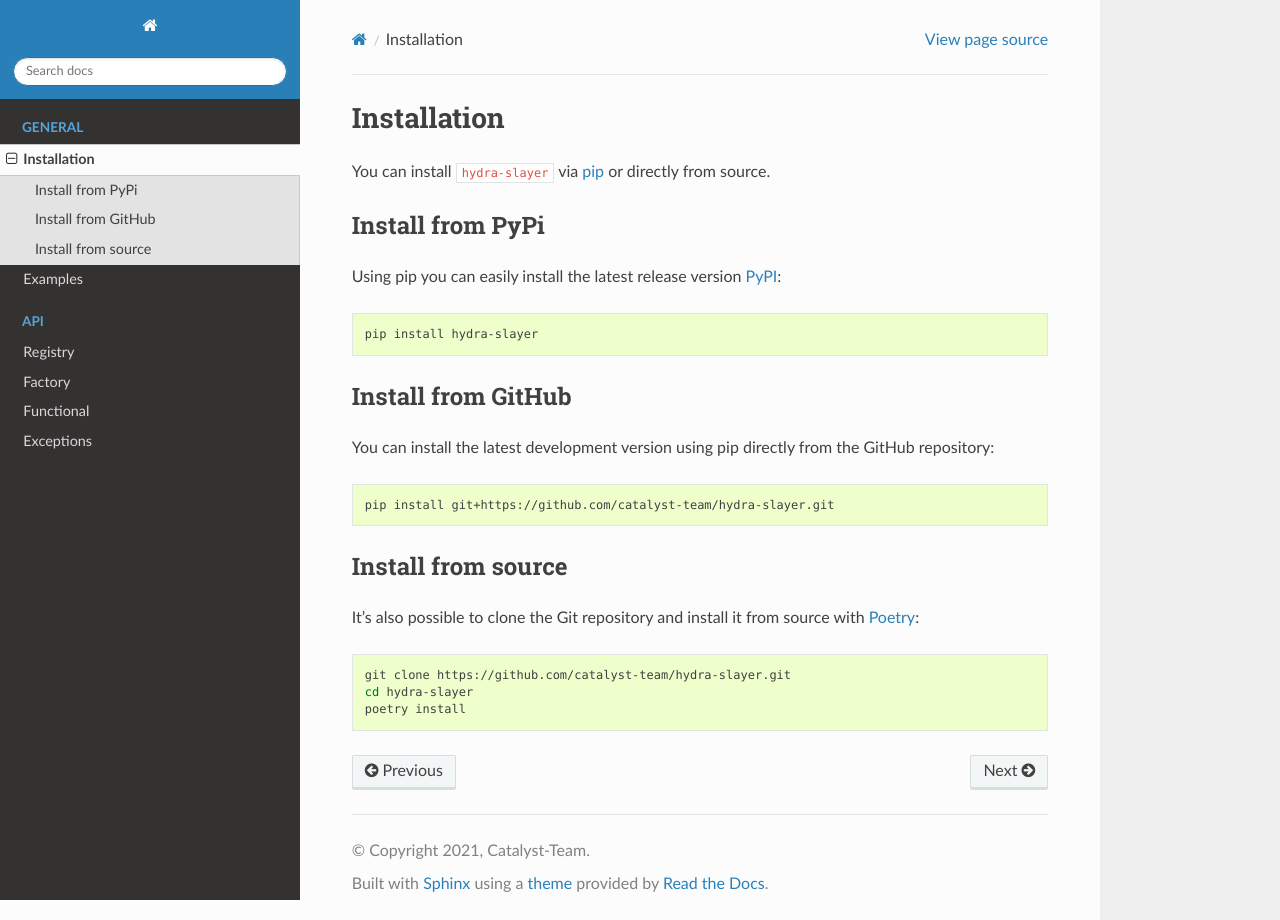
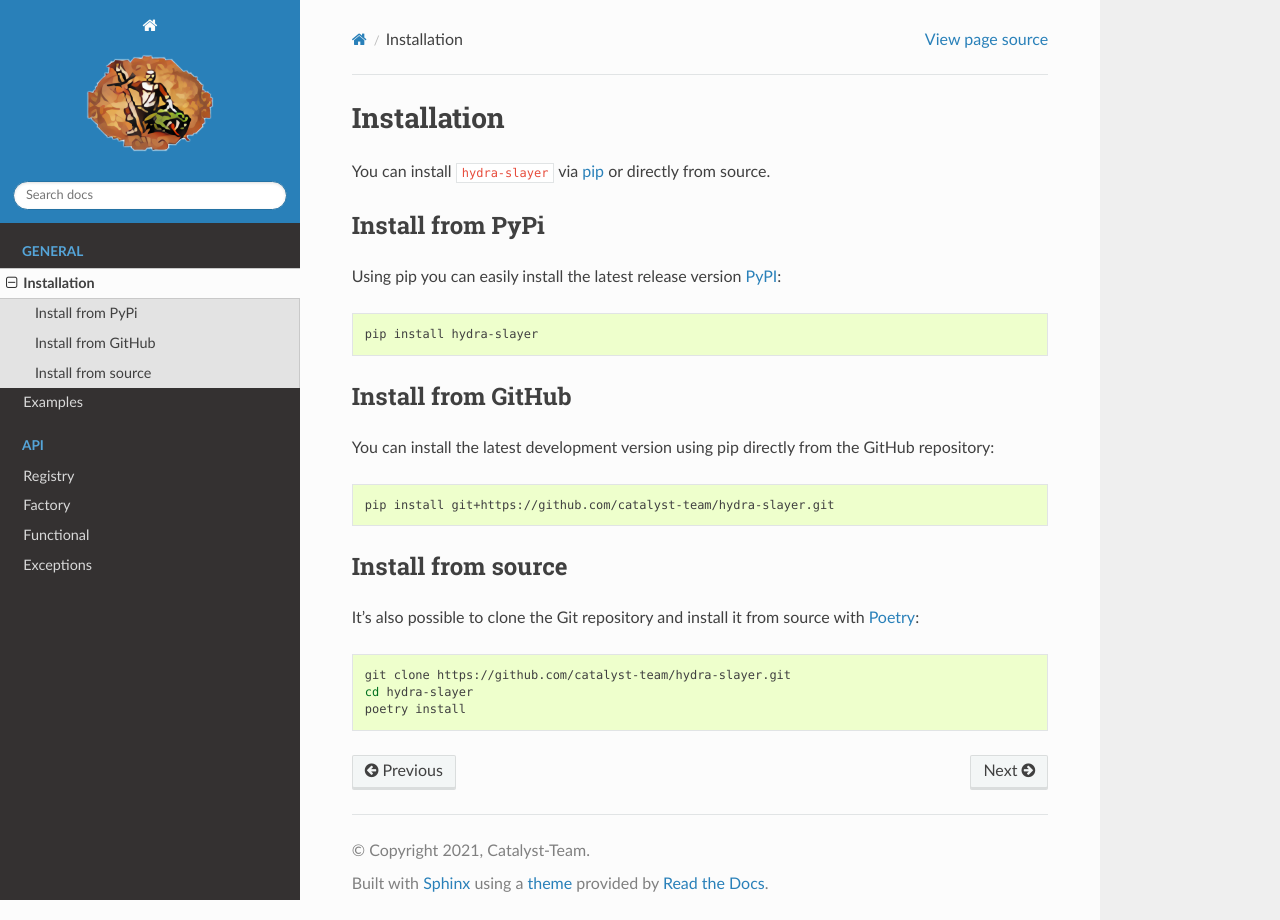
Before and after one commit to catalyst-team/hydra-slayer, a Sphinx documentation site: the page built from docs/pages/install.rst, in a window 1280 px wide. Built offline with Sphinx 7.4.7 and the Read the Docs theme 2.0.0, drawn with Linux system fonts in a browser that asks for light colours.

Commit message:
docs: hydra-slayer logo updated (#14)

```diff
--- a/docs/conf.py
+++ b/docs/conf.py
@@ -98,7 +98,8 @@ todo_include_todos = False
 # a list of builtin themes.
 
 html_theme = "sphinx_rtd_theme"
-html_favicon = "_static/icon.png"
+html_favicon = "_static/catalyst.png"
+html_logo = "_static/slayer_sidebar_logo.png"
 
 # Add any paths that contain custom static files (such as style sheets) here,
 # relative to this directory. They are copied after the builtin static files,
--- a/docs/index.rst
+++ b/docs/index.rst
@@ -22,7 +22,7 @@ Depending of the level of expertise in fire magic, slayer spell increases attack
    | .. centered:: Hydra Slayer                               |
    +=================================+========================+
    | .. image:: ./_static/slayer.png | :School: Fire Magic 🔥 |
-   +                                 +------------------------+
+   +   :width: 192                   +------------------------+
    |                                 | :Level: 4th 📜         |
    +                                 +------------------------+
    |                                 | :Cost: 16/12 🔮        |
```
Also changed, not shown: README.md (+1 -1 lines), docs/_static/catalyst.png (renamed from docs/_static/icon.png), docs/_static/slayer.png, docs/_static/slayer_sidebar_logo.png (added).
